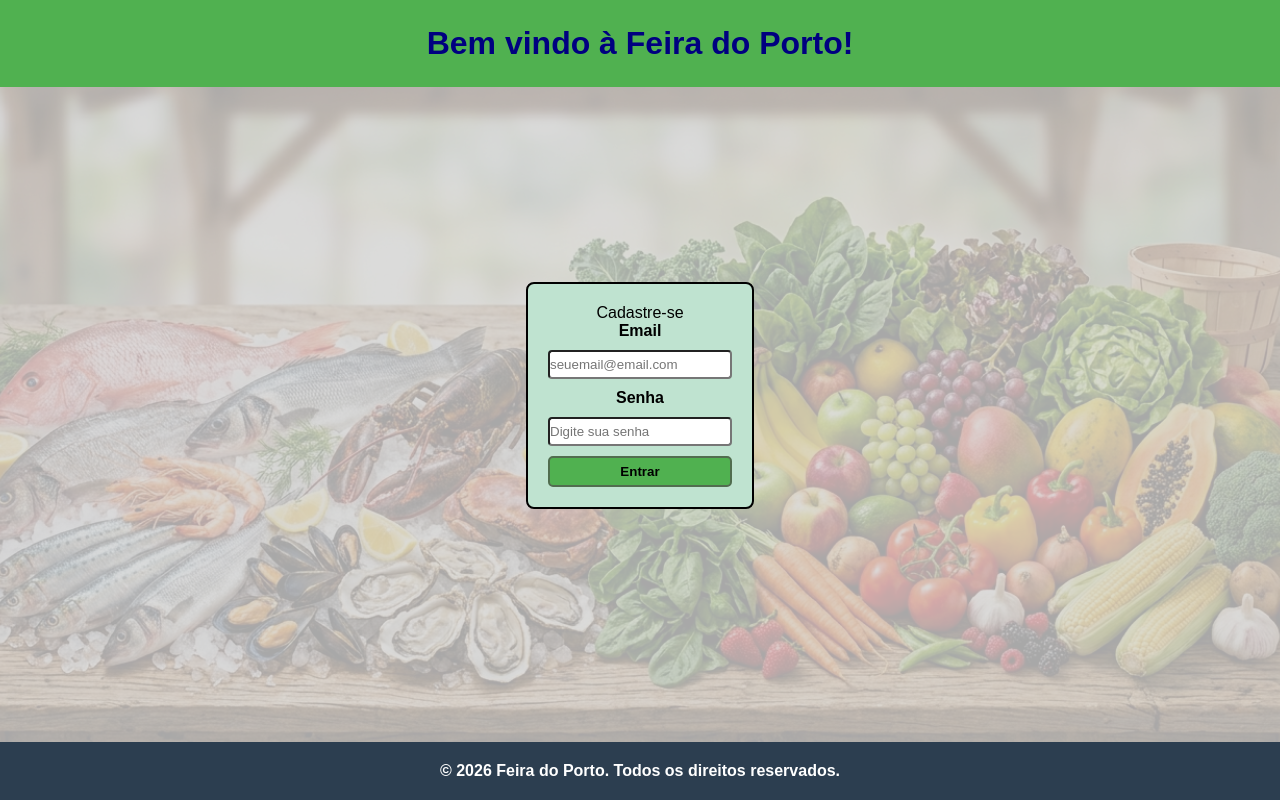
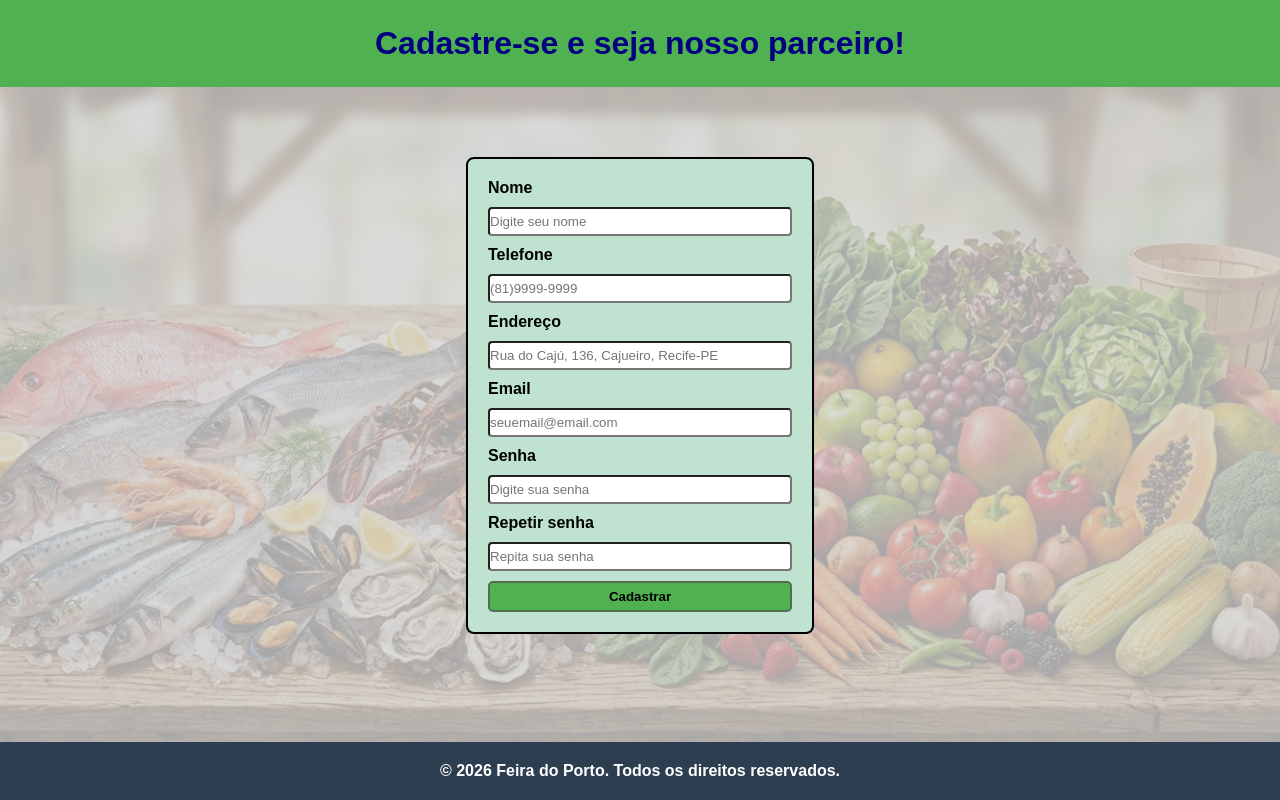
Before and after one commit to Mrmarcio94/Atividade-PNT, a PHP site: page /cadastro.html in a window 1280 px wide. Run offline with PHP 8.4, Linux system fonts and the light colour scheme.

Commit message:
feat: adiciona pag de cadastro e inserts no BD

```diff
--- a/cadastro.html
+++ b/cadastro.html
@@ -9,16 +9,23 @@
 </head>
 <body>
   <div id="div-h1">
-    <h1>Bem vindo à Feira do Porto!</h1>
+    <h1>Cadastre-se e seja nosso parceiro!</h1>
   </div>
-  <div id="div-login">
-    <form id="form-login" action="">
-      <p>Cadastre-se</p>
+  <div id="div-cadastro">
+    <form id="form-cadastro" action="">
+      <label for="nome"><b>Nome</b></label>
+      <input type="text" placeholder="Digite seu nome">
+      <label for="telefone"><b>Telefone</b></label>
+      <input type="tel" placeholder="(81)9999-9999">
+      <label for="endereco"><b>Endereço</b></label>
+      <input type="text" name="" id="" placeholder="Rua do Cajú, 136, Cajueiro, Recife-PE ">
       <label for="email"><b>Email</b></label>
       <input id="email" type="text" placeholder="seuemail@email.com" required>
       <label for="senha"><b>Senha</b></label>
       <input id="senha" type="password" placeholder="Digite sua senha" min="8" required >
-      <button id="botaoLogin" type="submit"><b>Entrar</b></a></button>
+      <label for="senha"><b>Repetir senha</b></label>
+      <input id="senha" type="password" placeholder="Repita sua senha" min="8" required >
+      <button id="botaoLogin" type="submit"><b>Cadastrar</b></a></button>
     </form>
   </div>
   <main>
--- a/css/style.css
+++ b/css/style.css
@@ -310,6 +310,7 @@ footer {
     border-radius: 8px;
     padding: 20px;
     background-color: rgb(191, 227, 208);
+    text-align: start;
 }
 
 #form-login label {
@@ -494,3 +495,46 @@ figure {
 #header-h1 {
     margin-top: 25px;
 }
+
+#div-cadastro {
+    display: flex;
+    flex-direction: column;
+    align-items: center;
+    justify-content: center;
+    min-height: 77vh;
+}
+
+#form-cadastro {
+    display: flex;
+    flex-direction: column;
+    border: 2px solid black;
+    border-radius: 8px;
+    padding: 20px;
+    background-color: rgb(191, 227, 208);
+}
+
+#form-cadastro label {
+    margin-bottom: 10px;
+    text-align: start;
+}
+
+#form-cadastro input {
+    margin-bottom: 10px;
+    border-radius: 4px;
+    height: 25px;
+    width: 300px;
+}
+
+#form-cadastro a {
+    text-decoration: none;
+    color: #000;
+}
+
+#p-login {
+    font-size: small;
+    margin-top: 5px;
+}
+
+#p-login a {
+    color: blue;
+}
--- a/login.html
+++ b/login.html
@@ -18,6 +18,7 @@
       <label for="senha"><b>Senha</b></label>
       <input id="senha" type="password" placeholder="Digite sua senha" min="8" required >
       <button id="botaoLogin" type="submit"><b>Entrar</b></a></button>
+      <p id="p-login">Não tem cadastro.<a href="cadastro.html">Clique aqui!</a></p>
     </form>
   </div>
   <main>
```
Also changed, not shown: database/feira-do-porto.sql (+13 -0 lines).
